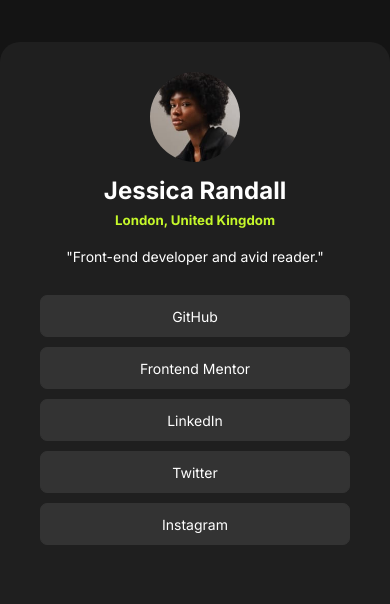
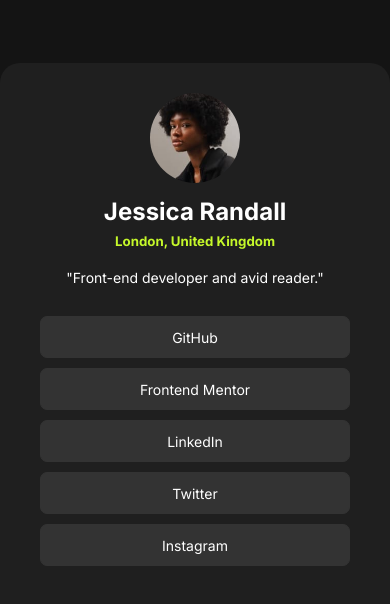
Before and after one commit to AmogTsie/social-links-profile, a plain HTML site: page index.html in a window 390 px wide. Drawn offline with Linux system fonts and the light colour scheme.

Commit message:
Responsivesness

```diff
--- a/style.css
+++ b/style.css
@@ -80,4 +80,12 @@ main{
     position: absolute;
     left: 0%;
     width: 100%;
+}*/
+
+@media only screen and (max-width:770px){
+    .container{
+        width: 50vh;
+        height: 85vh;
+        border-radius: 20px;
+    }
 }
```
